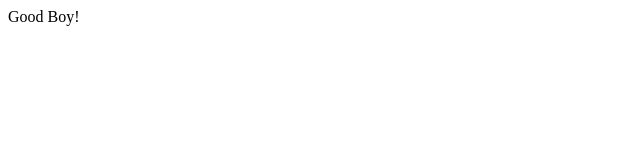
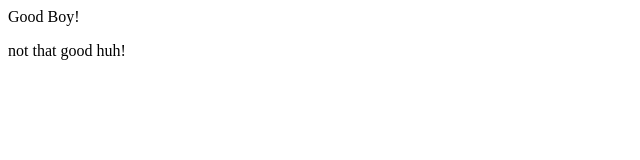
Before and after one commit to gauravnetlings/newGitTest, a plain HTML site: page index.html in a window 1280 px wide. Shown: the whole page, without its empty margins (0-640 px from the left). Drawn offline with Linux system fonts and the light colour scheme.

Commit message:
added new para

```diff
--- a/index.html
+++ b/index.html
@@ -1 +1,2 @@
 <p>Good Boy!</p>
+<p>not that good huh!</p>
```
